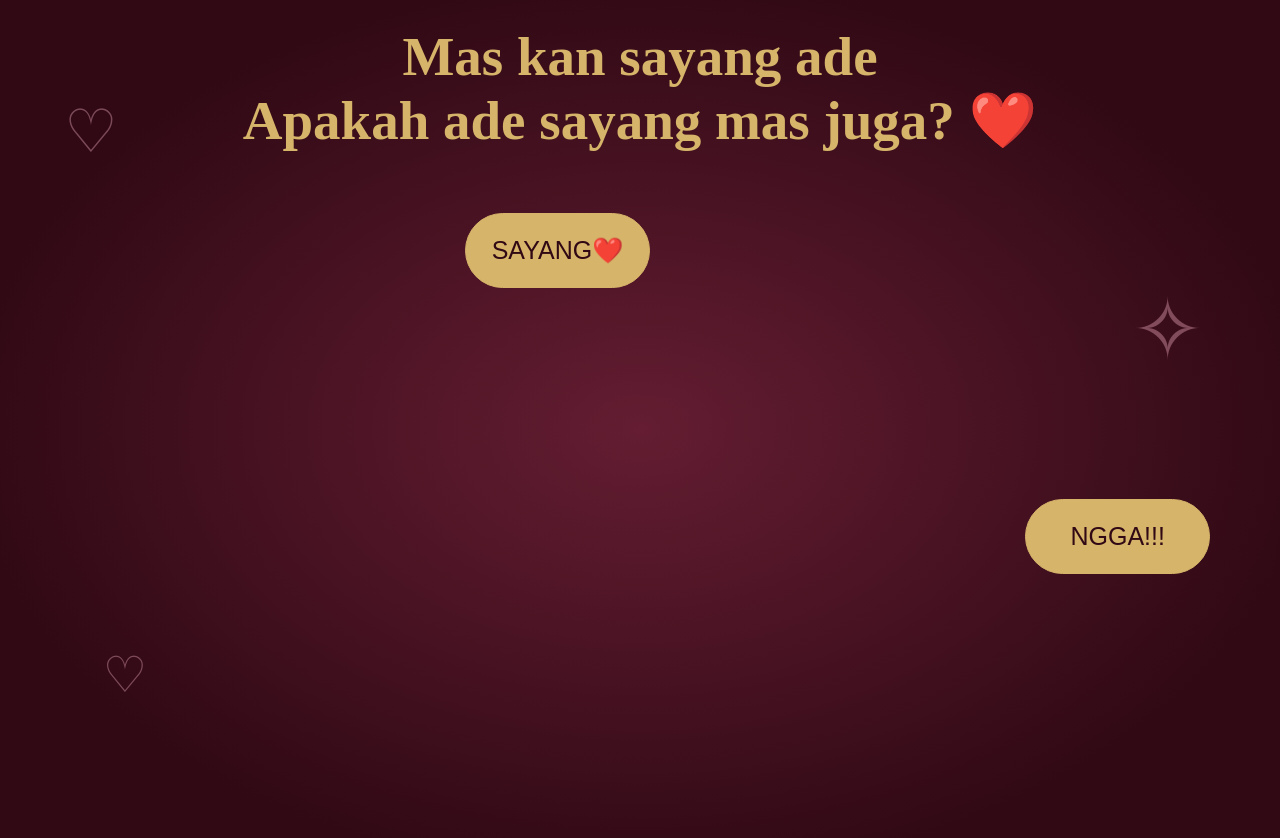
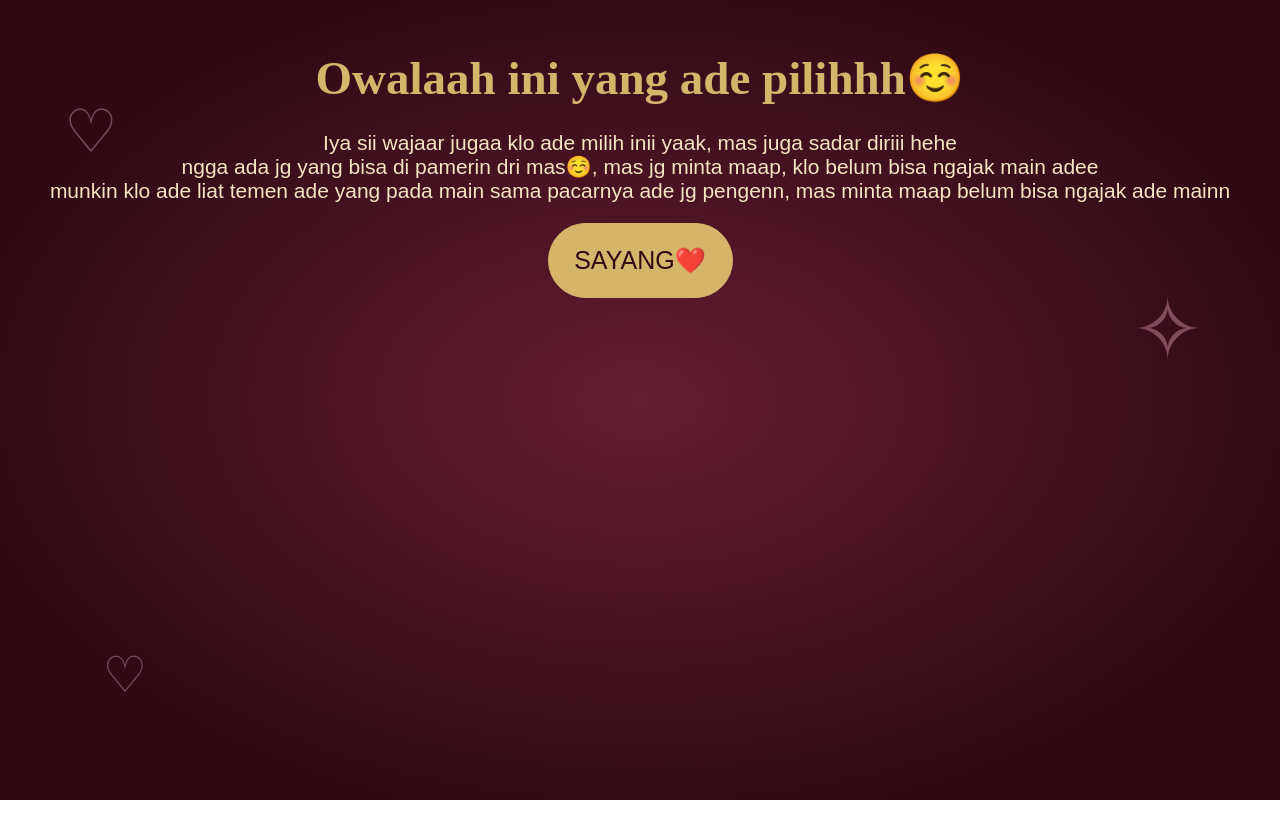
Before and after one commit to ikhwanmaarif21-lab/Happy-birthday-sayangg, a plain HTML site: page Tentang.html in a window 1280 px wide. Both pictures are taken after a click on the button "NGGA!!!". After the commit the page ends 800 px from the top, so only its background shows below. Drawn offline with Linux system fonts and the light colour scheme.

Commit message:
Update Tentang.html

```diff
--- a/Tentang.html
+++ b/Tentang.html
@@ -228,20 +228,24 @@ body {
       Apakah ade sayang mas juga? ❤️</h2>
 
     <div class="button-area">
-      <button id="buttonB">SAYANG❤️</button>
-       <button id="buttonA">NGGA!!!</button>
+      <button id="buttonB">NGGA!!!</button>
+       <button id="buttonA">SAYANG❤️</button>
     </div>
   </div>
 
   <div id="page2" style="display:none">
 
-  <h2>YEAYYY ❤️</h2>
+  <h2>Owalaah ini yang ade pilihhh☺️</h2>
 
   <p style="font-size: 21px;
     font-family: Montserrat, sans-serif;">
-    Mas tahu ade sayang mas juga.
-    Terima kasih sudah memilih mas. ❤️
-  </p>
+    Iya sii wajaar jugaa klo ade milih inii yaak,
+    mas juga sadar diriii hehe<br>
+    ngga ada jg yang bisa di pamerin dri mas☺️,
+    mas jg minta maap, klo belum bisa ngajak main adee<br>
+    munkin klo ade liat temen ade yang pada main sama pacarnya ade jg pengenn,
+    mas minta maap belum bisa ngajak ade mainn<br>
+     </p>
 <button
   id="next"
   style="
```
